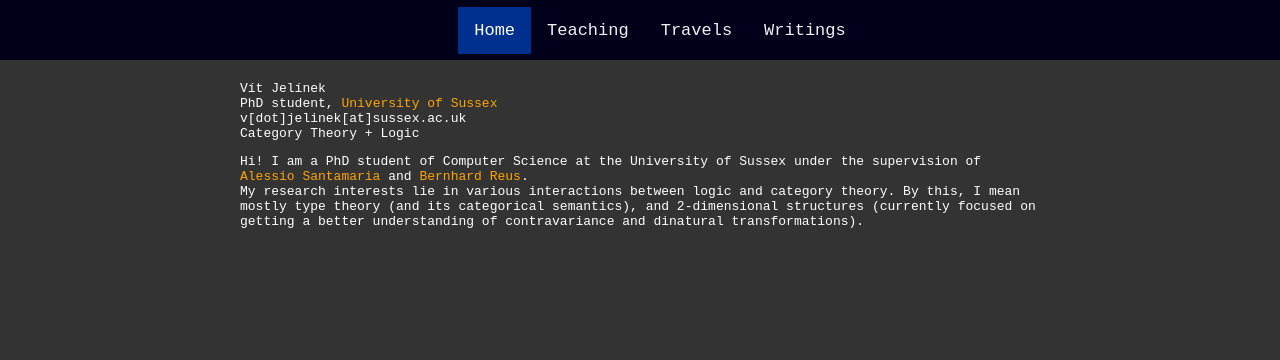
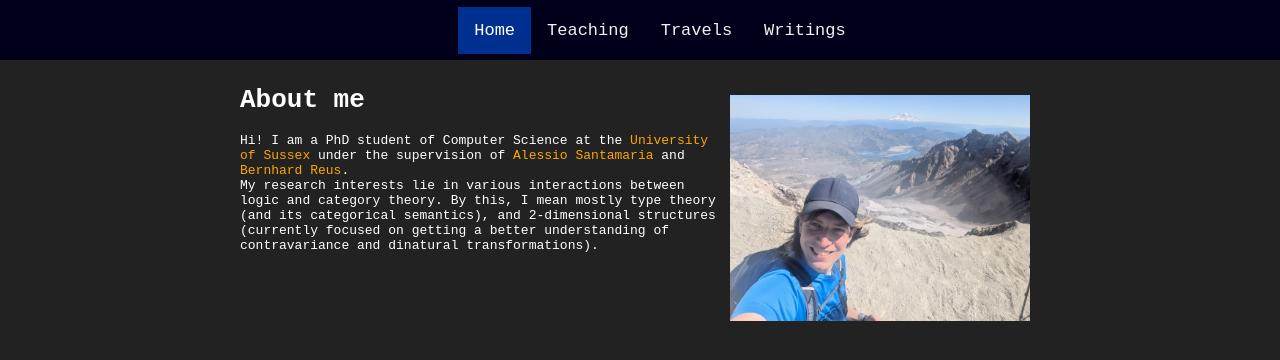
Before and after one commit to jelinekv/jelinekv.github.io, a plain HTML site: page index.html in a window 1280 px wide. Drawn offline with Linux system fonts and the light colour scheme.

Commit message:
Change of setup of the homepage

```diff
--- a/index.html
+++ b/index.html
@@ -12,18 +12,22 @@
 	<script src="fetch_navbar.js"></script>
 
 	<!--           --------------TRUE BODY---------------                     -->
-	<div style="margin: 0px auto; position: relative; width: 800px;">
-
-	<p>
+	<div style="margin: 0px auto; position: relative; max-width: 800px;">
+		<!--
+	<div class="tldr">
+	<img src="profile.jpeg" alt="profile picture" style="float:right; width: 200px">
 	Vít Jelínek <br>
 	PhD student, <a href="https://www.sussex.ac.uk">University of Sussex </a><br>
 	v[dot]jelinek[at]sussex.ac.uk<br>
 	Category Theory + Logic<br>
-	</p>
+	</div>
+		-->
 	<p>
 
+	<img src="profile.jpeg" alt="profile picture" style="float:right; width: 300px; margin: 10px;">
+	<h1>About me</h1>
 	Hi!
-	I am a PhD student of Computer Science at the University of Sussex under the supervision of <a href="https://alessio-santamaria.com">Alessio Santamaria</a> and <a href="https://users.sussex.ac.uk/~bernhard/">Bernhard Reus</a>.
+	I am a PhD student of Computer Science at the <a href="https://www.sussex.ac.uk">University of Sussex </a> under the supervision of <a href="https://alessio-santamaria.com">Alessio Santamaria</a> and <a href="https://users.sussex.ac.uk/~bernhard/">Bernhard Reus</a>.
 	<br>
 	My research interests lie in various interactions between logic and category theory. By this, I mean mostly type theory (and its categorical semantics), and 2-dimensional structures (currently focused on getting a better understanding of contravariance and dinatural transformations).
 	</p>
--- a/style.css
+++ b/style.css
@@ -1,9 +1,16 @@
 body {
 	color:white;
-	background-color: #333;
+	background-color: #222;
 	font-family: monospace;
 	/*text-align: center;*/
 	padding-top: 60px;
+}
+
+.tldr {
+  border: 2px solid #00001A;
+  padding: 50px;
+  margin: 20px;
+  font-size: 20px;
 }
 
 a {
```
Also changed, not shown: profile.jpeg (added).
